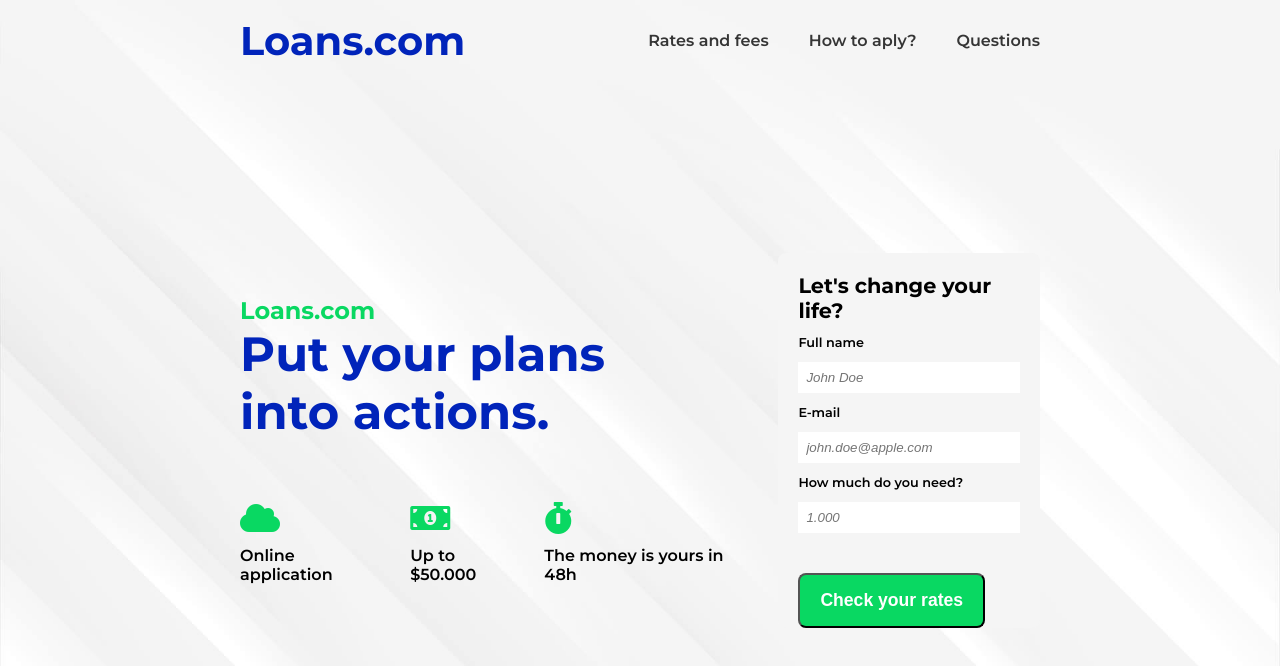
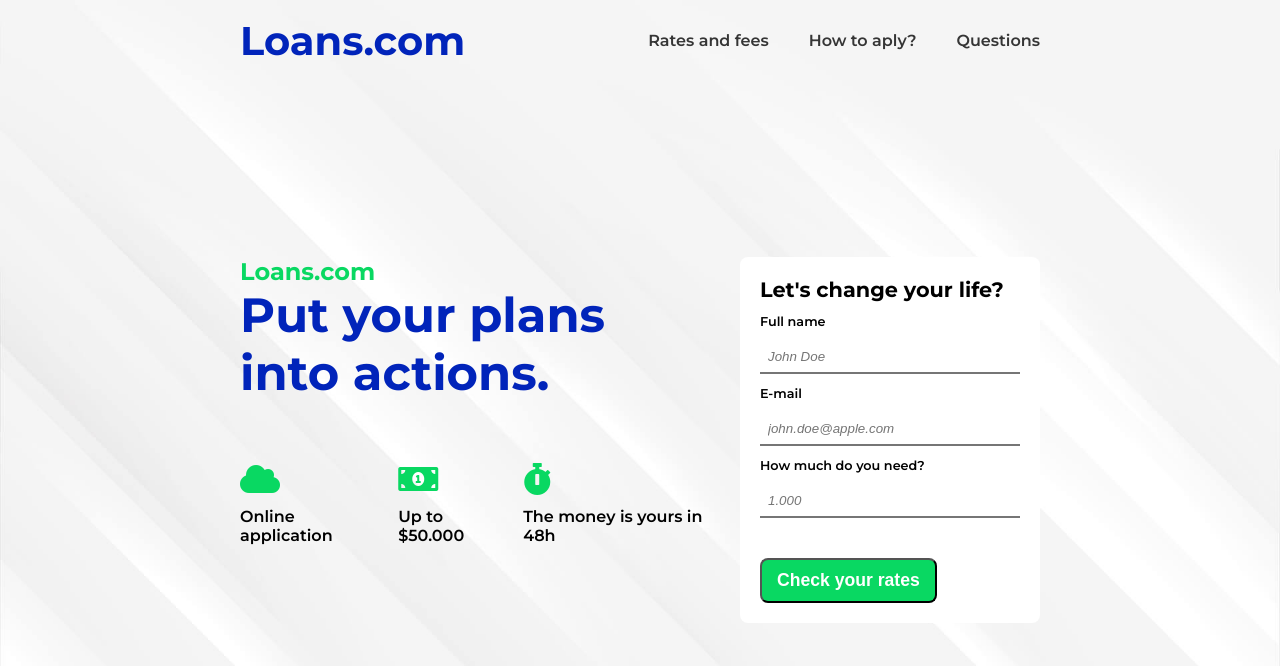
Before and after one commit to eweRij/Styled-Form, a plain HTML site: page index.html in a window 1280 px wide. Drawn offline with Linux system fonts and the light colour scheme.

Commit message:
egzamin poprawiony

```diff
--- a/css/style.css
+++ b/css/style.css
@@ -62,6 +62,10 @@ main {
     justify-content: center;
     align-items: center;
 }
+.main__intro {
+    display: flex;
+    align-items: flex-start;
+}
 section {
     display: flex;
     justify-content: space-between;
@@ -116,9 +120,10 @@ h2 {
     padding-top:10px;
 }
 .intro__form {
+
     display: flex;
     flex-direction: column;
-    background-color: whitesmoke;
+    background-color: white;
     border-radius: 8px;
     align-self: flex-start;
 }
@@ -134,7 +139,8 @@ h3 {
     justify-content: center;
     padding-left: 20px;
     padding-right: 20px;
-
+    max-height: 400px;
+    width: 300px;
 }
 label {
     font-size: 0.8rem;
@@ -143,7 +149,9 @@ label {
     padding-bottom: 12px;
 }
 input {
-    border: none;
+    border-top: none;
+    border-right: none;
+    border-left: none;
     outline: none;
     padding: 8px;
     background-color:;
@@ -157,9 +165,10 @@ input::placeholder {
 button {
     font-size: 1.1rem;
     font-weight: 600;
-    padding:15px 20px;
+    padding:10px 15px;
     color: white;
     margin-top: 40px;
+    margin-bottom: 20px;
     border-radius: 8px;
     margin-left: 20px;
     background-color: var(--accent-color);
```
